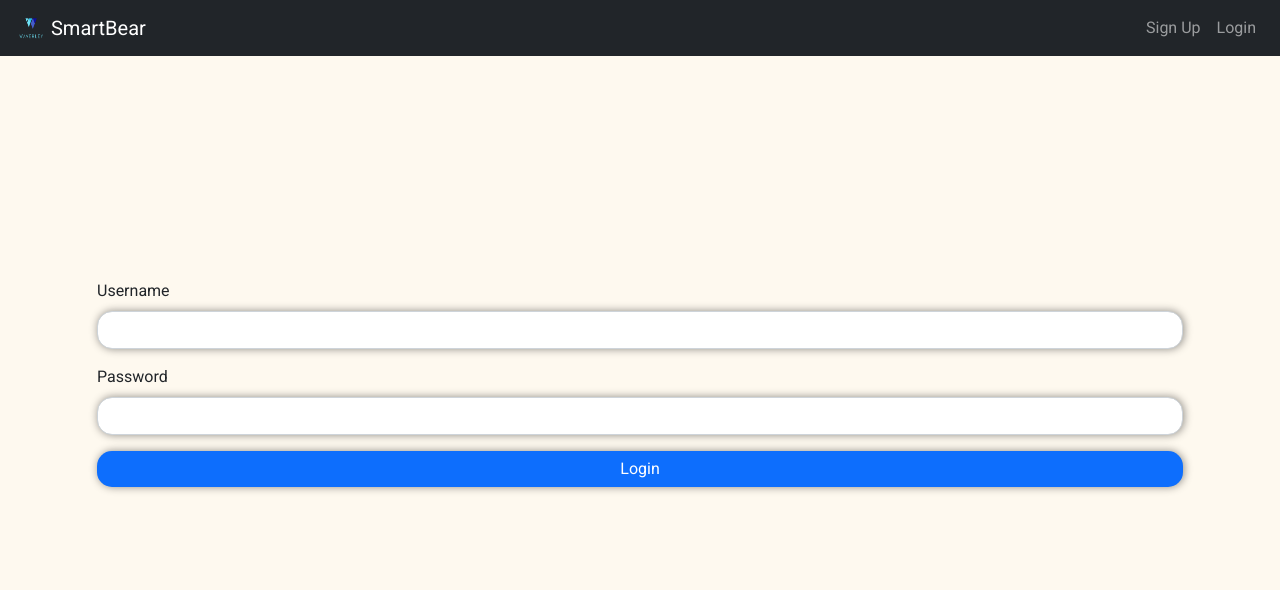
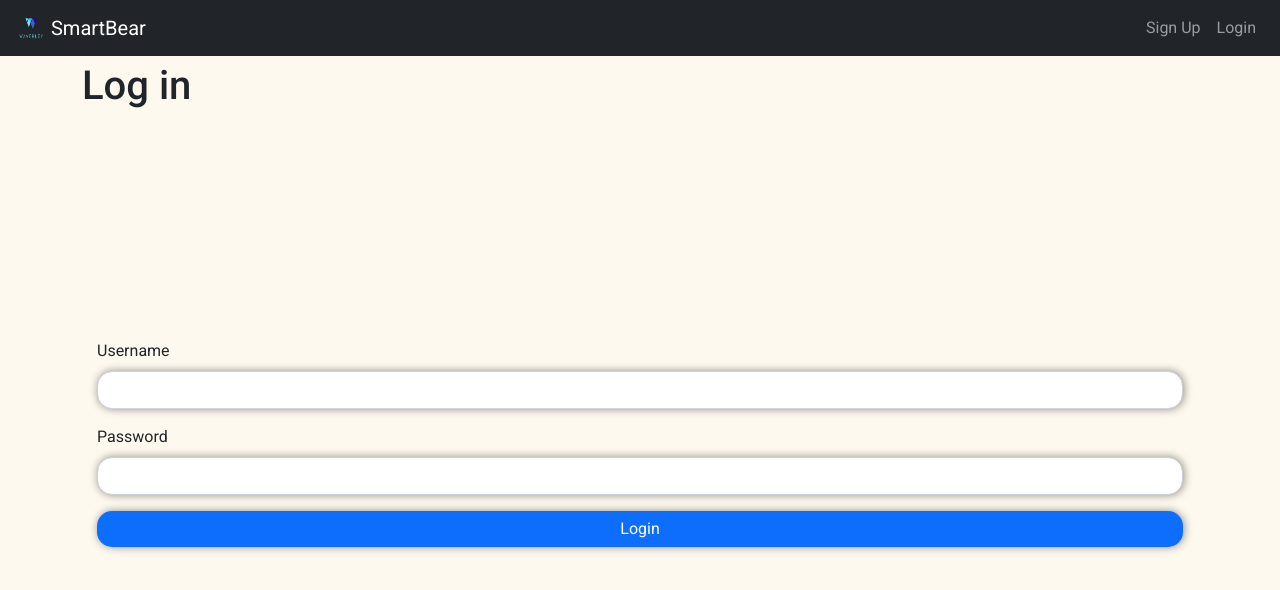
Before and after one commit to gveramendi-waverleysoftware/smartbear-angupht-ui, an Angular app: page /login in a window 1280 px wide. Shown: the top 590 px of the page. Built offline with nearby package versions, Linux system fonts and the light colour scheme.

Commit message:
Adding title to login

```diff
--- a/src/app/components/login/login.component.html
+++ b/src/app/components/login/login.component.html
@@ -1,3 +1,4 @@
+<h1 class="modal-title">Log in</h1>
 <div class="col-md-12 login">
     <div class="card card-container">
       <form
```
